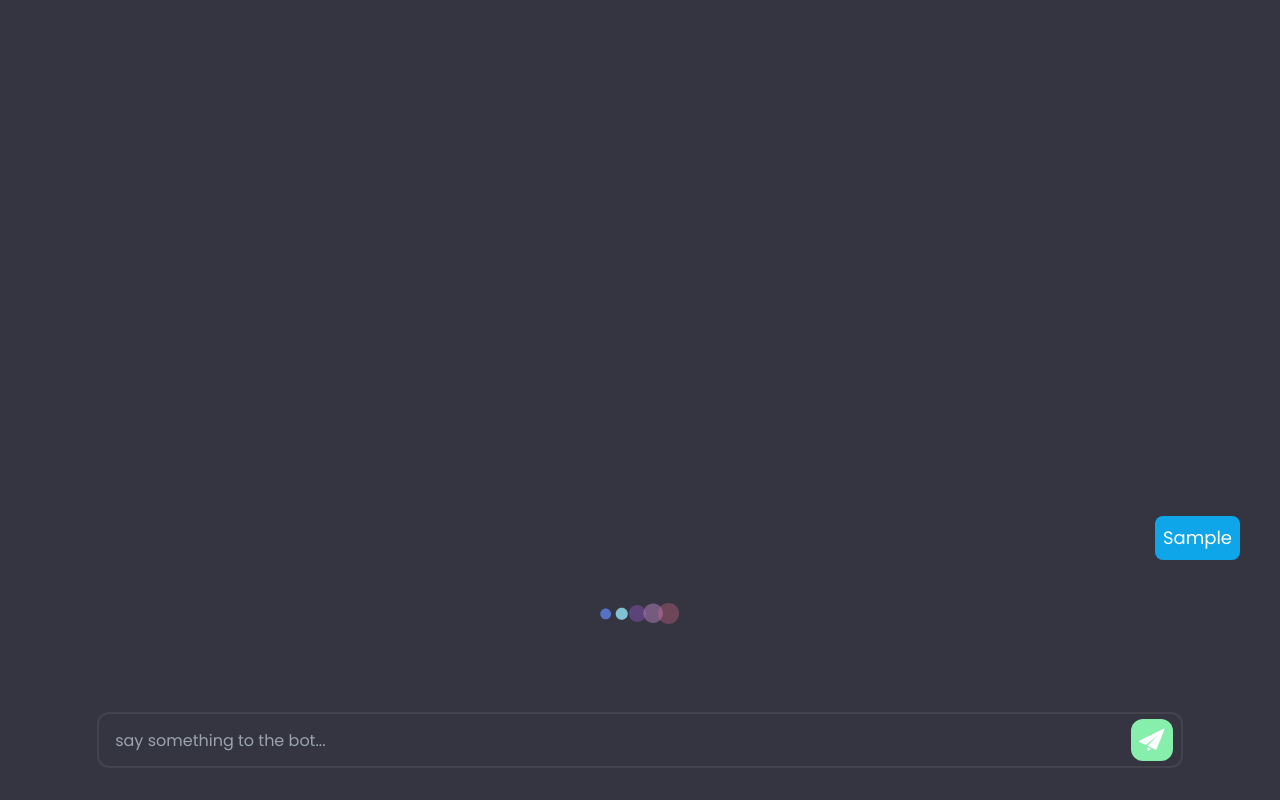
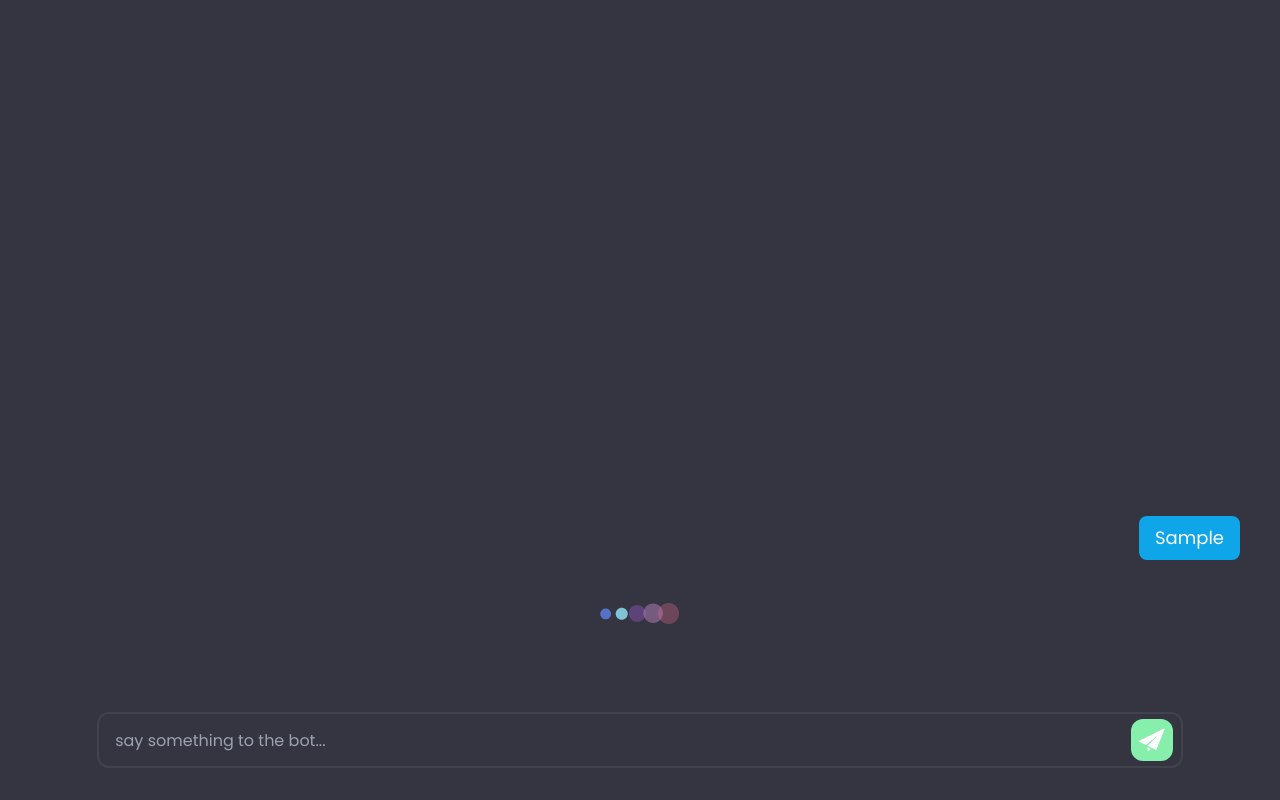
Before and after one commit to arjunmnath/gemini-task-client, a React (Create React App) app: page / in a window 1280 px wide. Both pictures are taken after typing "Sample" into the empty fields and a click on the button 1152 px from the left and 740 px from the top of the page. Built offline with nearby package versions, Linux system fonts and the light colour scheme; no server answers.

Commit message:
fix: markdown list render bug

```diff
--- a/src/App.js
+++ b/src/App.js
@@ -5,20 +5,23 @@ import BotIcon from "./boticon";
 import SendIcon from "./sendicon";
 import Lottie from "lottie-react";
 import FetchingAnimation from "./fetching.json";
+
 const MsgBubble = (props) => {
   let bg = props.belongsTo === "user" ? "bg-sky-500" : "bg-green-400";
   let float = props.belongsTo === "user" ? "justify-end" : "justify-start";
   const customRenderers = {
-    list: ({ ordered, children }) => {
-      console.log(ordered, children);
-      return <ol className="list-disc">{children}</ol>;
+    ol: (props) => {
+      return <ol className="list-number ml-6">{props.children}</ol>;
+    },
+    ul: (props) => {
+      return <ul className="list-disc ml-6">{props.children}</ul>;
     },
   };
   return (
     <>
       <div className={`${float} flex w-full`}>
         <div
-          className={`${bg} m-2 p-2 text-sm md:text-md lg:text-lg rounded-lg w-fit max-w-[45vw] h-fit text-white`}
+          className={`${bg} m-2 py-2 px-4 text-sm md:text-md lg:text-lg rounded-lg w-fit max-w-[45vw] h-fit text-white`}
         >
           <Markdown components={customRenderers}>{props.msg}</Markdown>
         </div>
```
